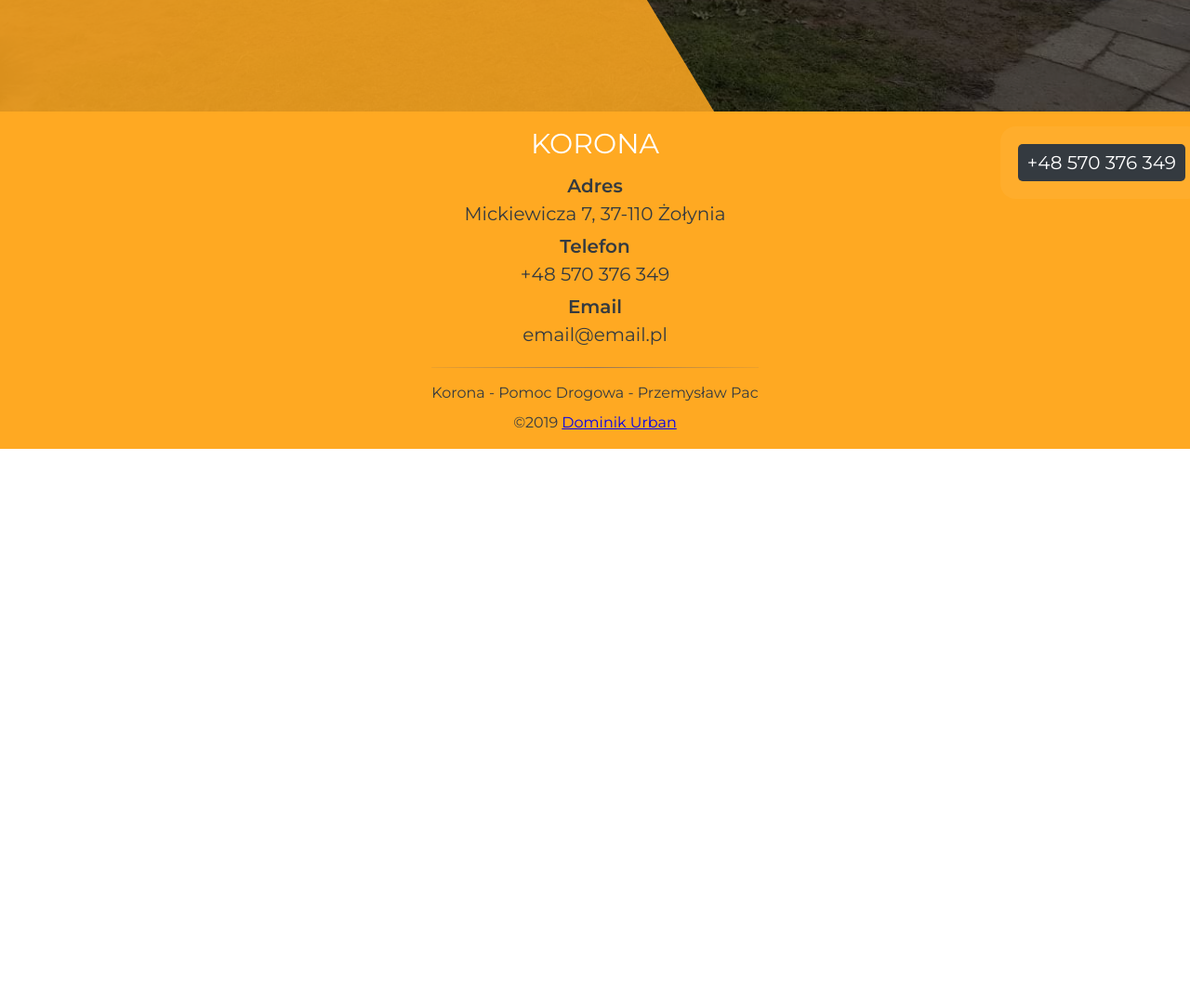
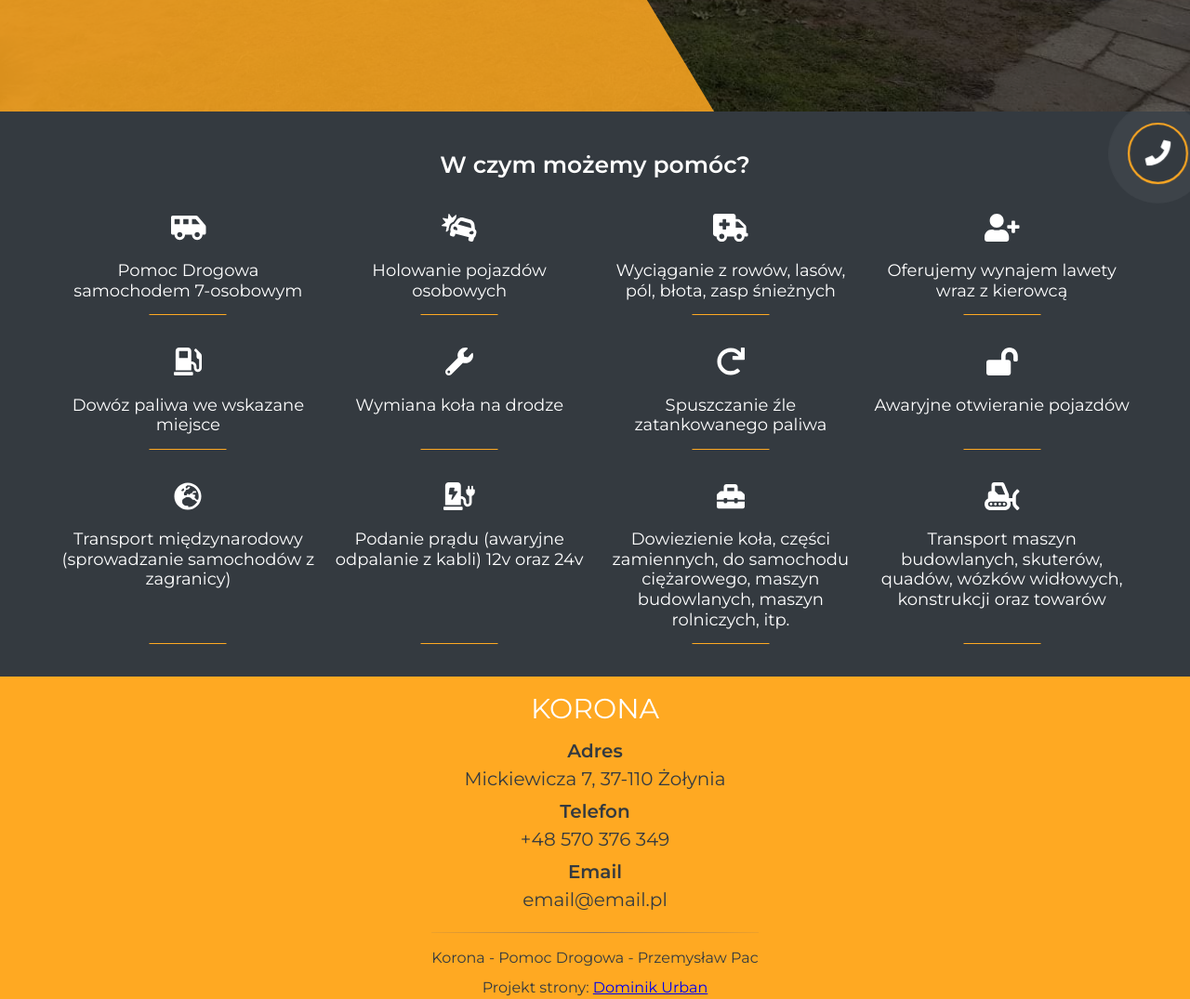
Before and after one commit to ashylen/korona, a Gatsby site: page / in a window 1280 px wide. Shown: the part 600-1675 px from the top of the page at 93% size. Before the commit the page ends 1083 px from the top, so only its background shows below. Built offline with nearby package versions, Linux system fonts and the light colour scheme; Gatsby itself is replaced by a stand-in of ours.

Commit message:
Added HelpView sections, added FontAwesome, minor bugs fixes

```diff
--- a/gatsby-config.js
+++ b/gatsby-config.js
@@ -20,6 +20,7 @@ module.exports = {
         components: path.join(__dirname, 'src/components'),
         pages: path.join(__dirname, 'src/pages'),
         templates: path.join(__dirname, 'src/templates'),
+        views: path.join(__dirname, 'src/views'),
         utils: path.join(__dirname, 'src/utils'),
         src: path.join(__dirname, 'src'),
       }
--- a/package.json
+++ b/package.json
@@ -5,6 +5,9 @@
   "version": "0.1.0",
   "author": "Kyle Mathews <mathews.kyle@gmail.com>",
   "dependencies": {
+    "@fortawesome/fontawesome-svg-core": "^1.2.26",
+    "@fortawesome/free-solid-svg-icons": "^5.12.0",
+    "@fortawesome/react-fontawesome": "^0.1.8",
     "babel-plugin-styled-components": "^1.10.6",
     "gatsby": "^2.18.12",
     "gatsby-image": "^2.2.34",
--- a/src/components/Footer/Footer.js
+++ b/src/components/Footer/Footer.js
@@ -106,7 +106,9 @@ const Footer = () => {
         <StyledCopy>
           <div>Korona - Pomoc Drogowa - Przemysław Pac</div>
           <br/>
-          <div>©{new Date().getFullYear()} <a href="https://github.com/ashylen" target="_blank" rel="noopener noreferrer">Dominik Urban</a></div>
+          <div>Projekt strony: <a href="https://github.com/ashylen" target="_blank" rel="noopener noreferrer">Dominik Urban</a></div>
+          <br/>
+          <div>©{new Date().getFullYear()}</div>
         </StyledCopy>
       </StyledWrapper>
     </StyledFooter>
--- a/src/components/Header/Header.js
+++ b/src/components/Header/Header.js
@@ -3,6 +3,11 @@ import React from 'react';
 // Modules
 import PropTypes from 'prop-types';
 import styled, { keyframes } from 'styled-components';
+import { FontAwesomeIcon } from '@fortawesome/react-fontawesome';
+import { faPhone } from '@fortawesome/free-solid-svg-icons';
+
+// Utils
+import { phoneNumber } from 'utils/constants';
 
 // Components
 import Nav from '../Nav/Nav';
@@ -19,6 +24,18 @@ const pulse = keyframes`
   }
 `;
 
+const ring = keyframes`
+  0% {
+    transform: scale(1);
+  }
+  50% {
+    transform: scale(1.1);
+  }
+  100% {
+    transform: scale(1);
+  }
+`;
+
 const StyledLink = styled.a`
   position: fixed;
   bottom: 5px;
@@ -26,12 +43,14 @@ const StyledLink = styled.a`
   text-decoration: none;
   color: #fff;
   text-align: center;
-  padding: 10px;
-  font-size: 2rem;
+  padding: 15px;
+  font-size: 2.5rem;
+  border: 2px solid #ffa922;
   background-color: #343a40;
-  border-radius: 5px;
-  box-shadow: 0 0 0 0 rgba(174,178,178,.8);
-  animation: ${pulse} 2s infinite;
+  border-radius: 50px;
+  box-shadow: 0 0 0 0 rgba(174, 178, 178, 0.8);
+  animation: ${pulse} 2s infinite,  ${ring} 2s infinite  ;
+  z-index: 200;
 `;
 
 const StyledHeader = styled.header`
@@ -41,8 +60,10 @@ const StyledHeader = styled.header`
 const Header = ({ isHomePage }) => {
   return (
     <StyledHeader>
-      <Nav isHomePage={isHomePage}/>
-      <StyledLink href="tel:+48570 376 349">+48 570 376 349</StyledLink>
+      <Nav isHomePage={isHomePage} />
+      <StyledLink href={`tel:${phoneNumber}`}>
+        <FontAwesomeIcon icon={faPhone} />
+      </StyledLink>
     </StyledHeader>
   );
 };
--- a/src/components/Nav/Nav.js
+++ b/src/components/Nav/Nav.js
@@ -9,7 +9,7 @@ import { Link } from 'gatsby';
 
 const StyledWrapper = styled.nav`
   background-color: ${({ isHomePage }) =>
-    isHomePage ? 'rgba(0,0,0,0.5)' : '#111'};
+    isHomePage ? '#343a40' : 'rgba(0,0,0,0.9)'};
   position: fixed;
   top: 0;
   left: 0;
--- /dev/null
+++ b/src/components/simple/InfoBox/InfoBox.js
@@ -0,0 +1,60 @@
+import React from 'react';
+
+// Modules
+import PropTypes from 'prop-types';
+import styled from 'styled-components';
+import { FontAwesomeIcon } from '@fortawesome/react-fontawesome';
+
+const StyledH2 = styled.h2`
+  text-align: center;
+  font-size: 1.8rem;
+  margin: 10px auto 15px;
+  line-height: 1.2;
+`;
+
+const StyledIcon = styled.div`
+  text-align: center;
+  font-size: 3rem;
+  padding-bottom: 10px;
+`;
+
+const StyledWrapper = styled.div`
+  position: relative;
+  display: flex;
+  flex-flow: column;
+  align-items: center;
+  transition: transform 0.3s;
+
+  &:after {
+    content: '';
+    bottom: 0;
+    left: 50%;
+    transform: translateX(-50%);
+    position: absolute;
+    width: 30%;
+    height: 1px;
+    background: #ffa922;
+  }
+
+  &:hover {
+    transform: translateY(-3px);
+  }
+`;
+
+const InfoBox = ({ icon, children }) => {
+  return (
+    <StyledWrapper>
+      <StyledIcon>
+        <FontAwesomeIcon icon={icon} />
+      </StyledIcon>
+      <StyledH2>{children}</StyledH2>
+    </StyledWrapper>
+  );
+};
+
+InfoBox.propTypes = {
+  children: PropTypes.string.isRequired,
+  icon: PropTypes.object.isRequired,
+};
+
+export default InfoBox;
--- a/src/pages/index.js
+++ b/src/pages/index.js
@@ -9,6 +9,7 @@ import HomeImage from 'components/simple/Image/Image';
 // Components
 import HomeTemplate from 'templates/HomeTemplate';
 import SEO from 'components/seo';
+import HelpView from 'views/HelpView';
 
 const slideIn = keyframes`
   0% {
@@ -33,7 +34,7 @@ const fadeIn = keyframes`
 const StyledTopWrapper = styled.div`
   position: relative;
   overflow: hidden;
-  background: rgba(255,169,34,0.85);
+  background: rgba(255, 169, 34, 0.85);
 `;
 
 const StyledSectionWrapper = styled.div`
@@ -49,13 +50,14 @@ const StyledSectionWrapper = styled.div`
   color: #fff;
 
   @media (max-width: 992px) {
-    position: static;
+    position: relative;
     top: 0;
     left: 0;
     transform: translate(0);
     padding: 20px 0;
   }
 `;
+
 
 const StyledSkew = styled.div`
   position: absolute;
@@ -72,7 +74,7 @@ const StyledSkew = styled.div`
   animation: ${slideIn} 1s;
 
   @media (max-width: 992px) {
-   display:none;
+    display: none;
   }
 `;
 
@@ -104,10 +106,9 @@ const StyledButton = styled.button`
 `;
 
 const StyledHomeImage = styled.div`
-
   @media (max-width: 992px) {
     max-height: 200px;
-    overflow:hidden;
+    overflow: hidden;
   }
 
   & > div:after {
@@ -142,6 +143,8 @@ const IndexPage = () => (
         <StyledButton>Kontakt</StyledButton>
       </StyledSectionWrapper>
     </StyledTopWrapper>
+    <HelpView/>
+
   </HomeTemplate>
 );
 
--- a/src/views/ContactView.js
+++ b/src/views/ContactView.js
@@ -9,7 +9,7 @@ import React from 'react';
 // // Components
 // import HomeTemplate from 'templates/HomeTemplate';
 // import SEO from 'components/seo';
-// import SectionTitle from 'components/SectionTitle/SectionTitle';
+// import SectionTitle from 'components/simple/SectionTitle/SectionTitle';
 
 
 const ContactView = () => (
--- /dev/null
+++ b/src/views/HelpView.js
@@ -0,0 +1,92 @@
+import React from 'react';
+
+// Modules
+import styled from 'styled-components';
+import {
+  faCarCrash,
+  faSnowplow,
+  faShuttleVan,
+  faPhone,
+  faDollarSign,
+  faUserPlus,
+  faGasPump,
+  faWrench,
+  faRedo,
+  faLockOpen,
+  faToolbox,
+  faChargingStation,
+  faAmbulance,
+  faGlobeEurope,
+} from '@fortawesome/free-solid-svg-icons';
+
+// Components
+import InfoBox from 'components/simple/InfoBox/InfoBox';
+
+const StyledSectionInfo = styled.div`
+  color: #fff;
+  background-color: #343a40;
+  padding: 25px 0 35px;
+`;
+
+const StyledSectionInfoInner = styled.div`
+  max-width: 1440px;
+  width: 90%;
+  margin: auto;
+  display: grid;
+  grid-template-columns: repeat(auto-fit, minmax(250px, 1fr));
+  grid-gap: 35px 15px;
+`;
+
+const StyledH1 = styled.h1`
+  font-weight: 600;
+  font-size: 2.5rem;
+  margin: auto;
+  padding: 20px 0;
+  margin-bottom: 20px;
+`;
+
+const StyledHeaderWrapper = styled.div`
+  text-align: center;
+`;
+
+const HelpPage = () => (
+  <StyledSectionInfo>
+    <StyledHeaderWrapper>
+      <StyledH1>W czym możemy pomóc?</StyledH1>
+    </StyledHeaderWrapper>
+    <StyledSectionInfoInner>
+      <InfoBox icon={faShuttleVan}>Pomoc Drogowa samochodem 7-osobowym</InfoBox>
+      <InfoBox icon={faCarCrash}>Holowanie pojazdów osobowych</InfoBox>
+      <InfoBox icon={faAmbulance}>
+        Wyciąganie z rowów, lasów, pól, błota, zasp śnieżnych
+      </InfoBox>
+      <InfoBox icon={faUserPlus}>
+        Oferujemy wynajem lawety wraz z kierowcą
+      </InfoBox>
+      <InfoBox icon={faGasPump}>Dowóz paliwa we wskazane miejsce</InfoBox>
+      <InfoBox icon={faWrench}>Wymiana koła na drodze</InfoBox>
+      <InfoBox icon={faRedo}>Spuszczanie źle zatankowanego paliwa</InfoBox>
+      <InfoBox icon={faLockOpen}>Awaryjne otwieranie pojazdów</InfoBox>
+      <InfoBox icon={faGlobeEurope}>
+        Transport międzynarodowy (sprowadzanie samochodów z zagranicy)
+      </InfoBox>
+
+      <InfoBox icon={faChargingStation}>
+        Podanie prądu (awaryjne odpalanie z kabli) 12v oraz 24v
+      </InfoBox>
+
+      <InfoBox icon={faToolbox}>
+        Dowiezienie koła, części zamiennych, do samochodu ciężarowego, maszyn
+        budowlanych, maszyn rolniczych, itp.
+      </InfoBox>
+      <InfoBox icon={faSnowplow}>
+        Transport maszyn budowlanych, skuterów, quadów, wózków widłowych,
+        konstrukcji oraz towarów
+      </InfoBox>
+      {/* <InfoBox icon={faPhone}>Kontakt 24/7</InfoBox>
+      <InfoBox icon={faDollarSign}>Konkurencyjne ceny</InfoBox> */}
+    </StyledSectionInfoInner>
+  </StyledSectionInfo>
+);
+
+export default HelpPage;
```
Also changed, not shown: src/components/simple/SectionTitle/SectionTitle.js (renamed from src/components/SectionTitle/SectionTitle.js), 2 other files.
